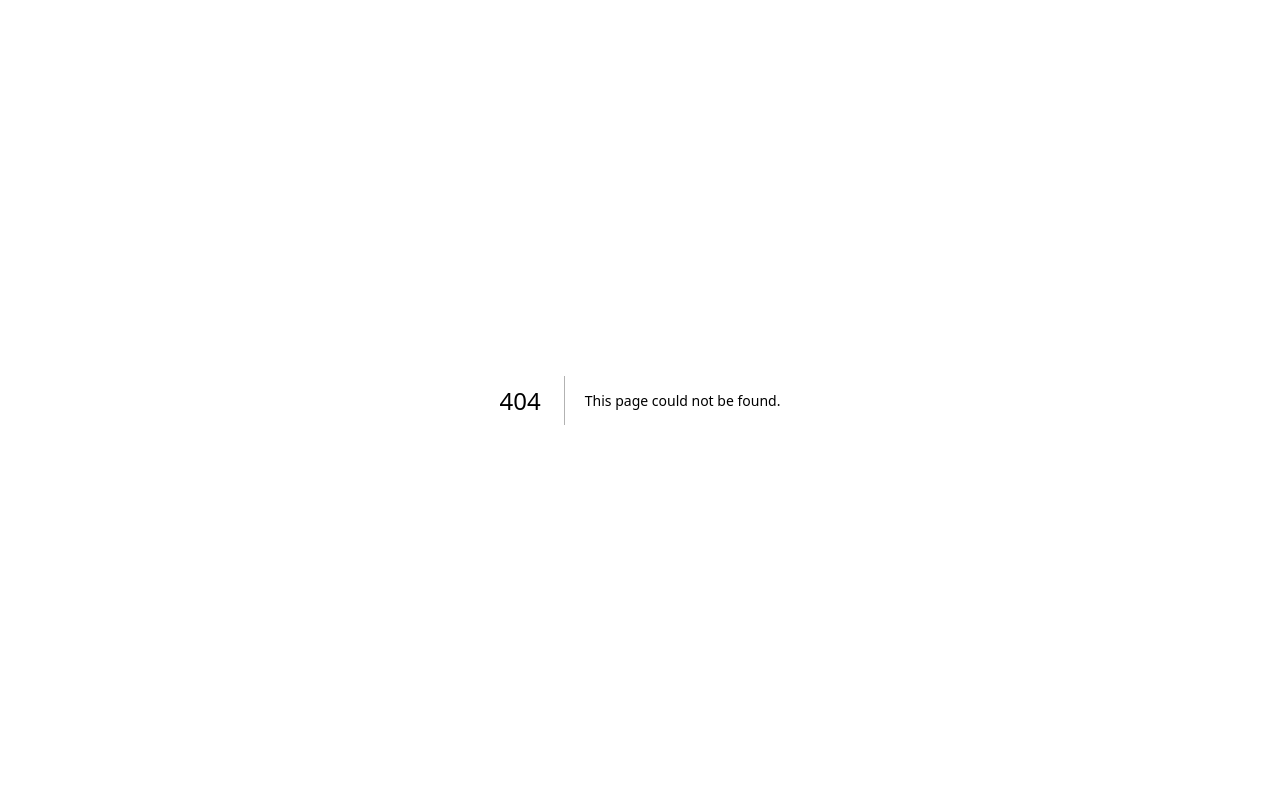
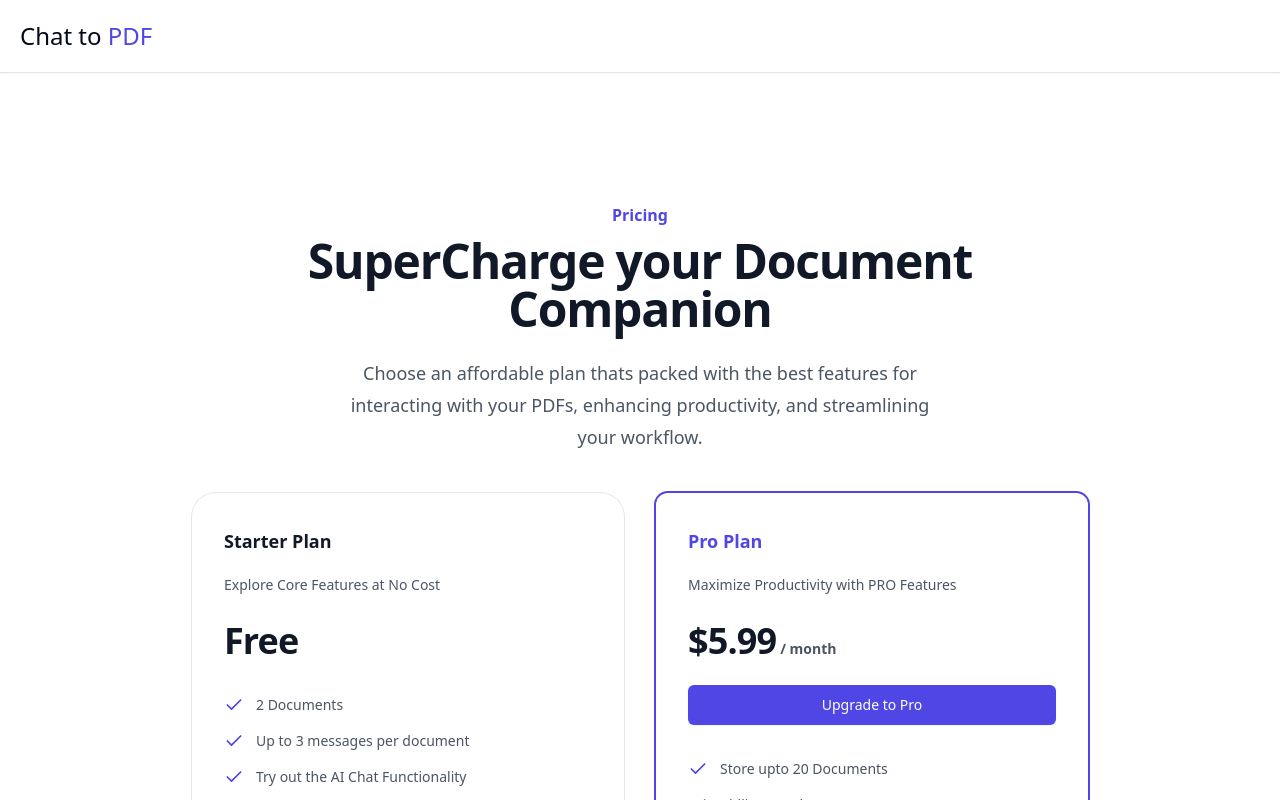
Before and after one commit to abbesmohamed1/Chat-with-pdf, a Next.js app: page /dashboard/upgrade in a window 1280 px wide. Before the commit this address had no page. Built offline with nearby package versions, Linux system fonts and the light colour scheme; no server answers.

Commit message:
now making the plans for the free and pro users

```diff
--- /dev/null
+++ b/app/dashboard/upgrade/page.tsx
@@ -0,0 +1,130 @@
+"use client"
+
+import { Button } from "@/components/ui/button";
+import { useUser } from "@clerk/nextjs";
+import { CheckIcon } from "lucide-react";
+import { useRouter } from "next/navigation";
+import React from "react";
+
+function PricingPage() {
+
+    const {user} = useUser()
+    const router = useRouter()
+    // pull in user's subscription
+
+
+  return (
+    <div className="">
+      <div className="py-24 sm:py-32 ">
+        <div className="max-w-4xl mx-auto text-center">
+          <h2 className="text-base font-semibold leading-7 text-indigo-600">
+            Pricing
+          </h2>
+          <p className="mt-2 text-4xl font-bold tracking-tight text-gray-900 sm:text-5xl">
+            SuperCharge your Document Companion
+          </p>
+        </div>
+
+        <p className="mx-auto mt-6 max-w-2xl px-10 text-center text-lg leading-8 text-gray-600">
+          Choose an affordable plan thats packed with the best features for
+          interacting with your PDFs, enhancing productivity, and streamlining
+          your workflow.
+        </p>
+
+        <div className="max-w-md mx-auto mt-10 grid grid-cols-1 md:grid-cols-2 md:max-w-2xl gap-8 lg:max-w-4xl">
+          {/* FREE */}
+          <div className="ring-1 ring-gray-200 p-8 h-fit pb-12 rounded-3xl">
+            <h3 className="text-lg font-semibold leading-8 text-gray-900">
+              Starter Plan
+            </h3>
+            <p className="mt-4 text-sm leading-6 text-gray-600">
+              Explore Core Features at No Cost
+            </p>
+            <p className="mt-6 flex items-baseline gap-x-1">
+              <span className="text-4xl font-bold tracking-tight text-gray-900">
+                Free
+              </span>
+            </p>
+
+            <ul
+              role="list"
+              className="mt-8 space-y-3 text-sm leading-6 text-gray-600"
+            >
+              <li className="flex gap-x-3">
+                <CheckIcon className="h6 w-5 flex-none text-indigo-600" />2
+                Documents
+              </li>
+              <li className="flex gap-x-3">
+                <CheckIcon className="h6 w-5 flex-none text-indigo-600" />
+                Up to 3 messages per document
+              </li>
+              <li className="flex gap-x-3">
+                <CheckIcon className="h6 w-5 flex-none text-indigo-600" />
+                Try out the AI Chat Functionality
+              </li>
+            </ul>
+          </div>
+          {/* PRO */}
+          <div className="ring-2 ring-indigo-600 rounded-xl p-8">
+            <h3 className="text-lg font-semibold leading-8 text-indigo-600">
+              Pro Plan
+            </h3>
+            <p className="mt-4 text-sm leading-6 text-gray-600">
+              Maximize Productivity with PRO Features
+            </p>
+
+            <p className="mt-6 flex items-baseline gap-x-1">
+              <span className="text-4xl font-bold tracking-tight text-gray-900">
+                $5.99
+              </span>
+              <span className="text-sm font-semibold leading-6 text-gray-600">
+                / month
+              </span>
+            </p>
+
+            <Button
+              className="bg-indigo-600 w-full text-white shadow-sm hover:bg-indigo-500 mt-6 block rounded-md px-3 py-2
+            focus-visible:outline focus-visible:outline-2 focus-visible:outline-offset-2 focus-visible:outline-indigo-600
+            "
+            >
+              Upgrade to Pro
+            </Button>
+
+            <ul role="list"
+            className="mt-8 space-y-3 text-sm leading-6 text-gray-600"
+            >
+                <li className="flex gap-x-3">
+                    <CheckIcon className="h-6 w-5 flex-none text-indigo-600" />
+                    Store upto 20 Documents
+                </li>
+                <li className="flex gap-x-3">
+                    <CheckIcon className="h-6 w-5 flex-none text-indigo-600" />
+                    Ability to Delete Documents
+                </li>
+                <li className="flex gap-x-3">
+                    <CheckIcon className="h-6 w-5 flex-none text-indigo-600" />
+                    Up to 100 messages per document
+                </li>
+                <li className="flex gap-x-3">
+                    <CheckIcon className="h-6 w-5 flex-none text-indigo-600" />
+                    Full Power AI Chat Functionality with Memory Recall
+                </li>
+                <li className="flex gap-x-3">
+                    <CheckIcon className="h-6 w-5 flex-none text-indigo-600" />
+                    Advanced Analytics
+                </li>
+                <li className="flex gap-x-3">
+                    <CheckIcon className="h-6 w-5 flex-none text-indigo-600" />
+                    24-hour support response time
+                </li>
+
+            </ul>
+
+          </div>
+        </div>
+      </div>
+    </div>
+  );
+}
+
+export default PricingPage;
--- a/components/FileUploader.tsx
+++ b/components/FileUploader.tsx
@@ -32,7 +32,7 @@
       // do nothing
       // toast
     }
-  }, []);
+  }, [handleUpload]);
 
   const statusIcons: {
     [Key in StatusText]: JSX.Element;
```
Also changed, not shown: hooks/useSubscription.ts (added, +52 -0 lines).
